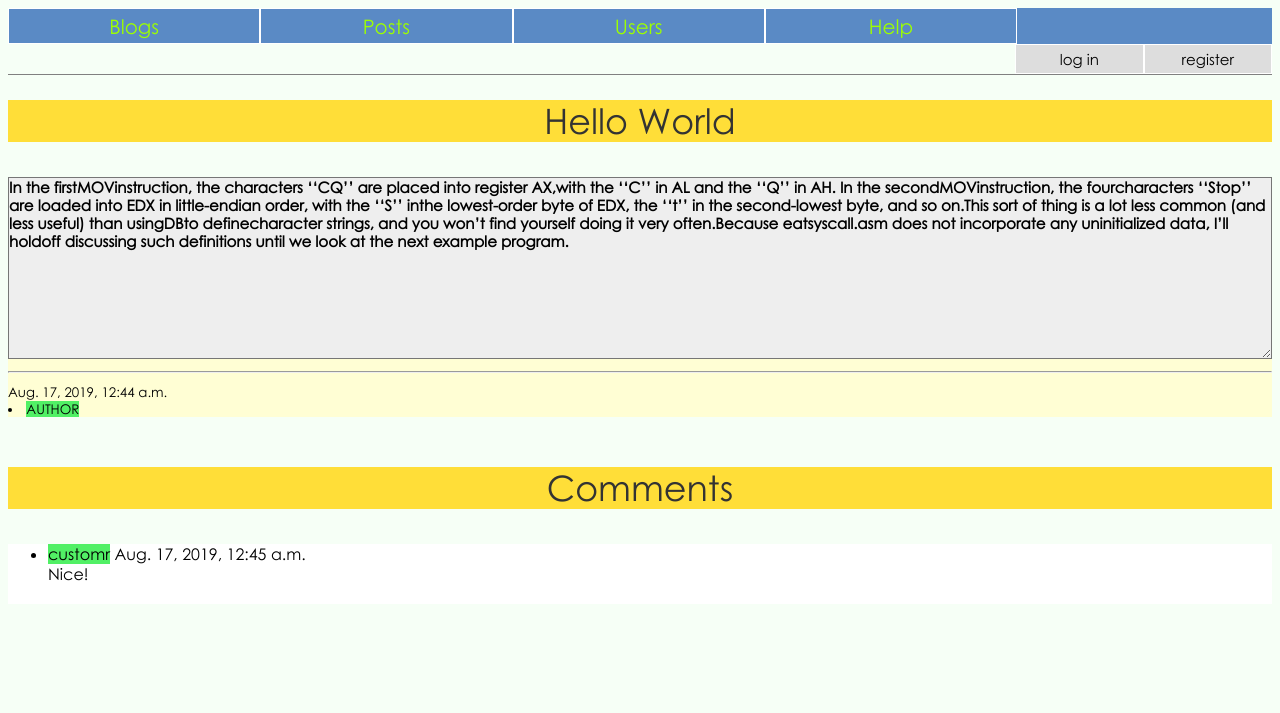
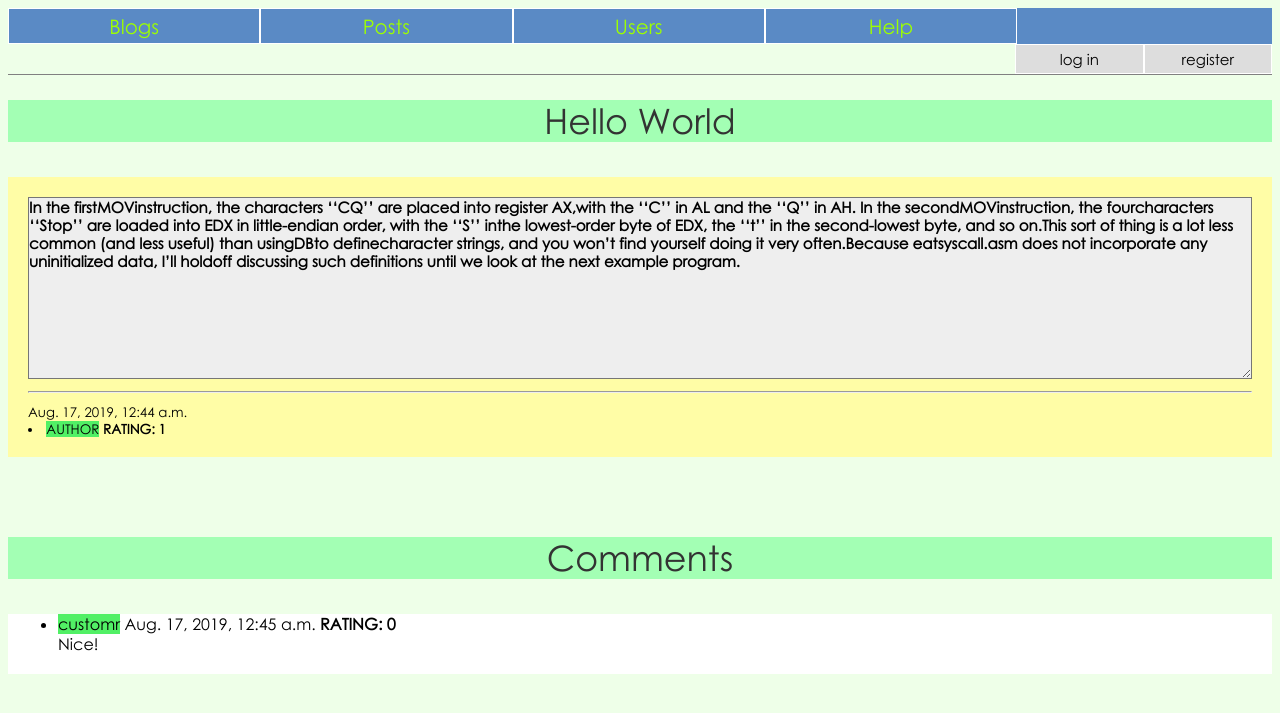
Before and after one commit to customr/customrblog, a Django app: page /post/1/ in a window 1280 px wide. Shown: the top 713 px of the page. Run offline with Django 3.2, Linux system fonts and the light colour scheme; data comes from the database, SQL or seed files in the repository; both versions use the stored data as it was after the commit.

Commit message:
new features

```diff
--- a/myblog/blog/admin.py
+++ b/myblog/blog/admin.py
@@ -36,7 +36,7 @@ class BlogAdmin(admin.ModelAdmin):
 
 class PostAdmin(admin.ModelAdmin):
 	fields = ['topic', 'rating', 'blog', 'author']
-	list_display = ['rating', 'blog', 'topic', 'title', 'author']
+	list_display = ['blog', 'topic', 'title', 'author', 'rating']
 	list_filter = ['rating', 'blog', 'topic']
 
 class CommentAdmin(admin.ModelAdmin):
--- a/myblog/blog/static/blog/content/style.css
+++ b/myblog/blog/static/blog/content/style.css
@@ -9,7 +9,7 @@
 }
 
 body{
-	background: #F6FFF6;
+	background: #eeffe8;
 }
 
 h1{
@@ -250,7 +250,7 @@ ul.list a {
 	width: 100%;
 	font-size: 35px;
 	line-height: 1.2;
-	background: #ffde38;
+	background: #a3ffb4;
 	color: #333;
 	text-align: center;
 }
@@ -274,9 +274,12 @@ a.like:hover{
 	background: white;
 	margin: 0;
 	padding: 0;
+	padding-left: 10px;
+	padding-right: 20px;
 }
 
 #post{
-	background: #fffed4;
-	margin-bottom: 50px;
+	background: #fffda6;
+	margin-bottom: 80px;
+	padding: 20px;
 }
--- a/myblog/blog/templates/blog/index.html
+++ b/myblog/blog/templates/blog/index.html
@@ -12,6 +12,7 @@ Author {{author.first_name}}{{author.last_name}}
             <li>
                 <a href="{% url 'blog:blog' blog.name %}">{{ blog.name }}</a>
                 <a class=author href="{% url 'blog:user' blog.author.id %}">Author: {{ blog.author }}</a>
+                <b>RATING: {{ blog.rating }}</b>
                 <hr>
             </li>
         </div>
--- a/myblog/blog/templates/blog/post_detail.html
+++ b/myblog/blog/templates/blog/post_detail.html
@@ -20,6 +20,7 @@
 					<a href="{% url 'blog:unlike_post' post.id%}" class='unlike'>UNLIKE</a>
 				{% endif %}
 			{% endif %}
+			<b>RATING: {{ post.rating }}</b>
 		</li>
 	</small>
 </div>
@@ -45,6 +46,7 @@
 						<a href="{% url 'blog:unlike_comment' comment.id %}" class='unlike'>UNLIKE</a>
 					{% endif %}
 				{% endif %}
+				<b>RATING: {{ comment.rating }}</b>
 			</li>
 			<div class="post">{{ comment.text }}</div>
 			<br>
```
Also changed, not shown: myblog/db.sqlite3.
